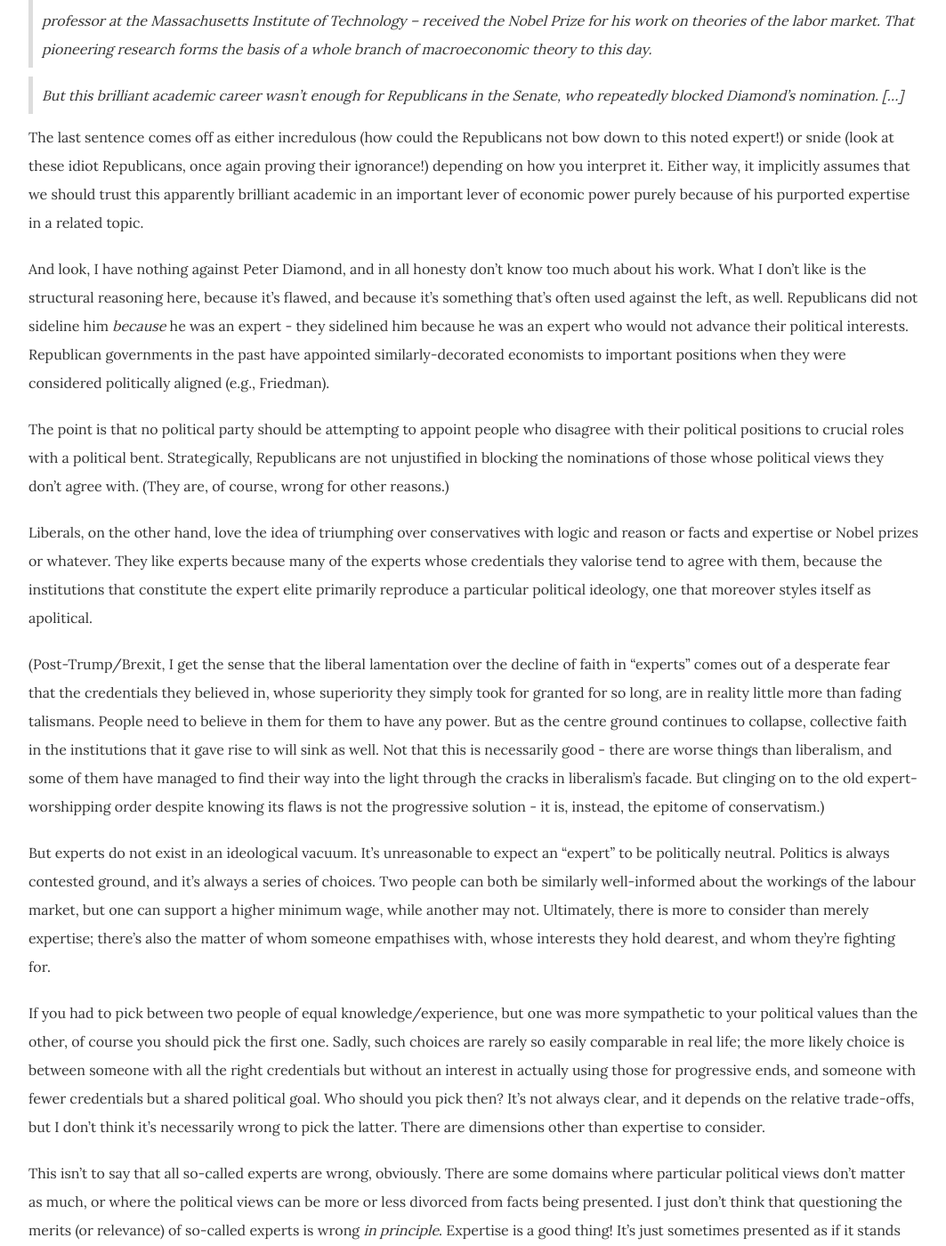
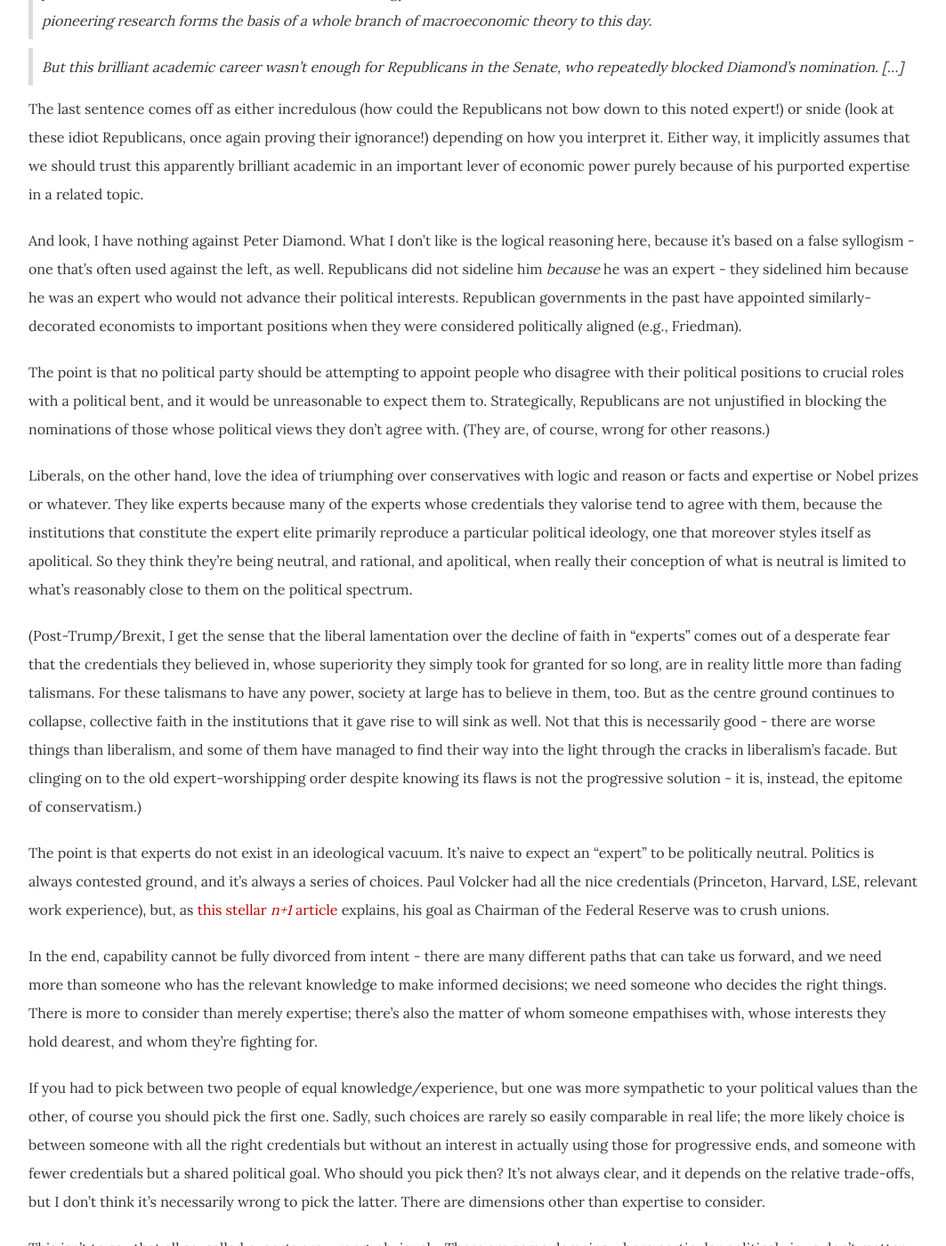
Before and after one commit to dellsystem/dellsystem.github.io, a Jekyll site: the page built from _posts/2019-4-12-fragments-102.md, in a window 1280 px wide and 1400 px high, scrolled down 796 px. Shown: the whole window at 89% size, without its empty margins (108-1171 px from the left). Built offline with Jekyll 4.4.1, drawn with Linux system fonts in a browser that asks for light colours; some of the changed text lies outside the part shown.

Commit message:
Update fragments-102

```diff
--- a/_posts/2019-4-12-fragments-102.md
+++ b/_posts/2019-4-12-fragments-102.md
@@ -16,15 +16,17 @@ Now, to be clear, I agree with the general claims of the article (that Republica
 
 The last sentence comes off as either incredulous (how could the Republicans not bow down to this noted expert!) or snide (look at these idiot Republicans, once again proving their ignorance!) depending on how you interpret it. Either way, it implicitly assumes that we should trust this apparently brilliant academic in an important lever of economic power purely because of his purported expertise in a related topic.
 
-And look, I have nothing against Peter Diamond, and in all honesty don't know too much about his work. What I don't like is the structural reasoning here, because it's flawed, and because it's something that's often used against the left, as well. Republicans did not sideline him _because_ he was an expert - they sidelined him because he was an expert who would not advance their political interests. Republican governments in the past have appointed similarly-decorated economists to important positions when they were considered politically aligned (e.g., Friedman).
+And look, I have nothing against Peter Diamond. What I don't like is the logical reasoning here, because it's based on a false syllogism - one that's often used against the left, as well. Republicans did not sideline him _because_ he was an expert - they sidelined him because he was an expert who would not advance their political interests. Republican governments in the past have appointed similarly-decorated economists to important positions when they were considered politically aligned (e.g., Friedman).
 
-The point is that no political party should be attempting to appoint people who disagree with their political positions to crucial roles with a political bent. Strategically, Republicans are not unjustified in blocking the nominations of those whose political views they don't agree with. (They are, of course, wrong for other reasons.)
+The point is that no political party should be attempting to appoint people who disagree with their political positions to crucial roles with a political bent, and it would be unreasonable to expect them to. Strategically, Republicans are not unjustified in blocking the nominations of those whose political views they don't agree with. (They are, of course, wrong for other reasons.)
 
-Liberals, on the other hand, love the idea of triumphing over conservatives with logic and reason or facts and expertise or Nobel prizes or whatever. They like experts because many of the experts whose credentials they valorise tend to agree with them, because the institutions that constitute the expert elite primarily reproduce a particular political ideology, one that moreover styles itself as apolitical.
+Liberals, on the other hand, love the idea of triumphing over conservatives with logic and reason or facts and expertise or Nobel prizes or whatever. They like experts because many of the experts whose credentials they valorise tend to agree with them, because the institutions that constitute the expert elite primarily reproduce a particular political ideology, one that moreover styles itself as apolitical. So they think they're being neutral, and rational, and apolitical, when really their conception of what is neutral is limited to what's reasonably close to them on the political spectrum.
 
-(Post-Trump/Brexit, I get the sense that the liberal lamentation over the decline of faith in "experts" comes out of a desperate fear that the credentials they believed in, whose superiority they simply took for granted for so long, are in reality little more than fading talismans. People need to believe in them for them to have any power. But as the centre ground continues to collapse, collective faith in the institutions that it gave rise to will sink as well. Not that this is necessarily good - there are worse things than liberalism, and some of them have managed to find their way into the light through the cracks in liberalism's facade. But clinging on to the old expert-worshipping order despite knowing its flaws is not the progressive solution - it is, instead, the epitome of conservatism.)
+(Post-Trump/Brexit, I get the sense that the liberal lamentation over the decline of faith in "experts" comes out of a desperate fear that the credentials they believed in, whose superiority they simply took for granted for so long, are in reality little more than fading talismans. For these talismans to have any power, society at large has to believe in them, too. But as the centre ground continues to collapse, collective faith in the institutions that it gave rise to will sink as well. Not that this is necessarily good - there are worse things than liberalism, and some of them have managed to find their way into the light through the cracks in liberalism's facade. But clinging on to the old expert-worshipping order despite knowing its flaws is not the progressive solution - it is, instead, the epitome of conservatism.)
 
-But experts do not exist in an ideological vacuum. It's unreasonable to expect an "expert" to be politically neutral. Politics is always contested ground, and it's always a series of choices. Two people can both be similarly well-informed about the workings of the labour market, but one can support a higher minimum wage, while another may not. Ultimately, there is more to consider than merely expertise; there's also the matter of whom someone empathises with, whose interests they hold dearest, and whom they're fighting for.
+The point is that experts do not exist in an ideological vacuum. It's naive to expect an "expert" to be politically neutral. Politics is always contested ground, and it's always a series of choices. Paul Volcker had all the nice credentials (Princeton, Harvard, LSE, relevant work experience), but, as [this stellar _n+1_ article](https://nplusonemag.com/online-only/online-only/other-peoples-blood/) explains, his goal as Chairman of the Federal Reserve was to crush unions.
+
+In the end, capability cannot be fully divorced from intent - there are many different paths that can take us forward, and we need more than someone who has the relevant knowledge to make informed decisions; we need someone who decides the right things. There is more to consider than merely expertise; there's also the matter of whom someone empathises with, whose interests they hold dearest, and whom they're fighting for.
 
 If you had to pick between two people of equal knowledge/experience, but one was more sympathetic to your political values than the other, of course you should pick the first one. Sadly, such choices are rarely so easily comparable in real life; the more likely choice is between someone with all the right credentials but without an interest in actually using those for progressive ends, and someone with fewer credentials but a shared political goal. Who should you pick then? It's not always clear, and it depends on the relative trade-offs, but I don't think it's necessarily wrong to pick the latter. There are dimensions other than expertise to consider.
 
```
Also changed, not shown: other parts of _posts/2019-4-12-fragments-102.md (+2 -2 lines).
